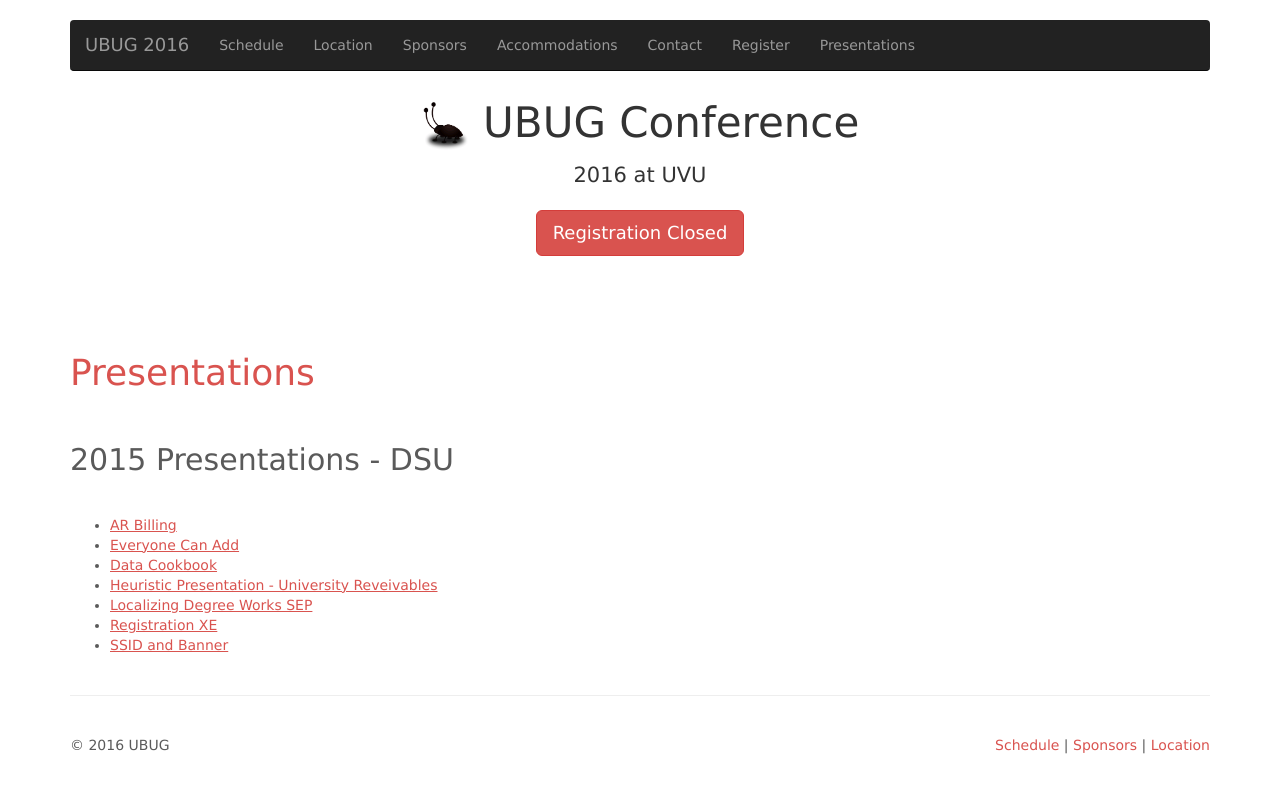
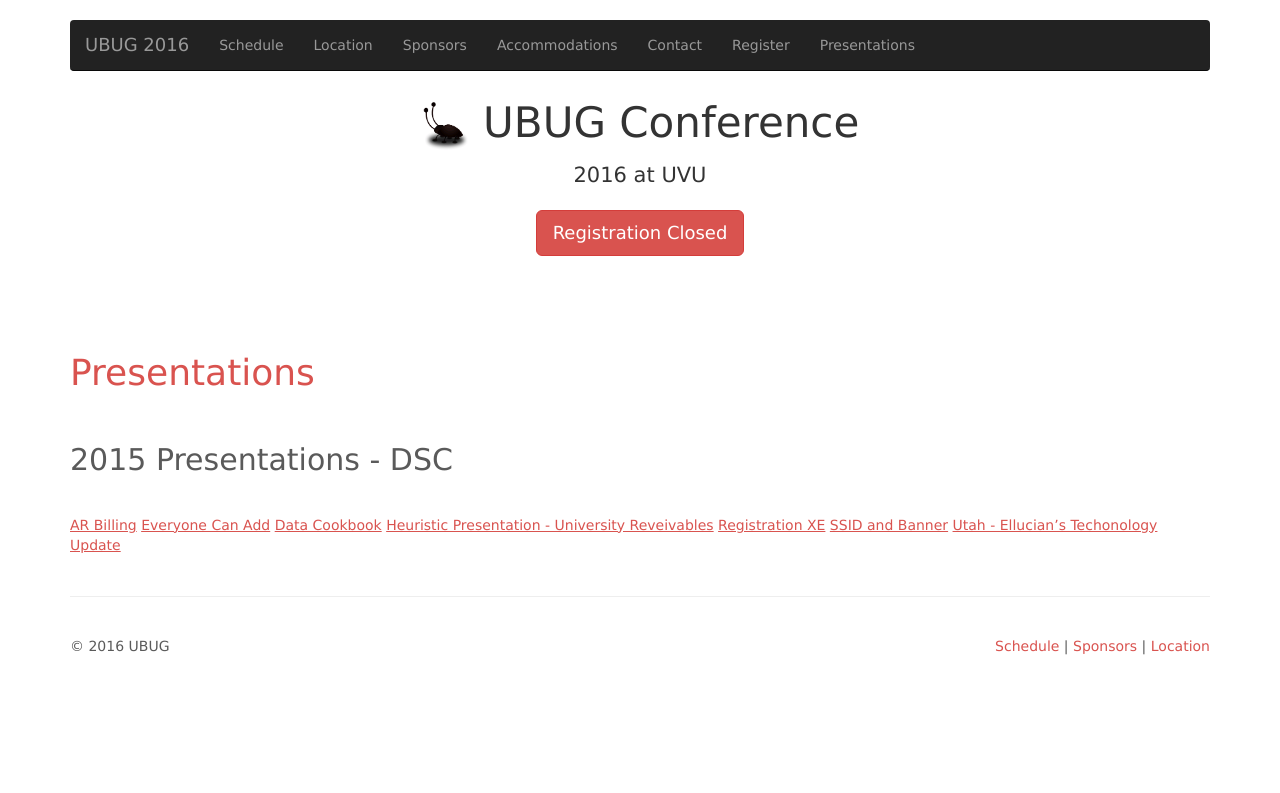
Before and after one commit to ubug/ubug.github.io, a Jekyll site: the page built from presentations/index.md, in a window 1280 px wide. Shown: the top 793 px of the page. Built offline with Jekyll 4.4.1, drawn with Linux system fonts in a browser that asks for light colours; nearby versions of some CDN libraries; Markdown is read by kramdown in place of the engine named in the settings.

Commit message:
added presentations

```diff
--- a/presentations/index.md
+++ b/presentations/index.md
@@ -4,11 +4,11 @@
 ---
 
 
-## 2015 Presentations - DSU
-* [AR Billing](/presentations/ARBilling.pptx)
-* [Everyone Can Add](/presentations/EveryoneCanAdd.pptx)
-* [Data Cookbook](/presentations/DataCookbook.pptx)
-* [Heuristic Presentation - University Reveivables](/presentations/HeuristicPresentation-UniversityReceivables.pdf)
-* [Localizing Degree Works SEP](/presentations/LocalizingDegreeWorksSEP.PPTX)
-* [Registration XE](/presentations/RegistrationXE.pptx)
-* [SSID and Banner](/presentations/SSIDandBanner.pptx)
+## 2015 Presentations - DSC
+[AR Billing](/presentations/ARBilling.pptx)
+[Everyone Can Add](/presentations/EveryoneCanAdd.pptx)
+[Data Cookbook](/presentations/DataCookbook.pptx)
+[Heuristic Presentation - University Reveivables](/presentations/HeuristicPresentation-UniversityReceivables.pdf)
+[Registration XE](/presentations/RegistrationXE.pptx)
+[SSID and Banner](/presentations/SSIDandBanner.pptx)
+[Utah - Ellucian's Techonology Update](/presentations/Utah-ElluciansTechnologyUpdate.pdf)
```
Also changed, not shown: 1 other file.
